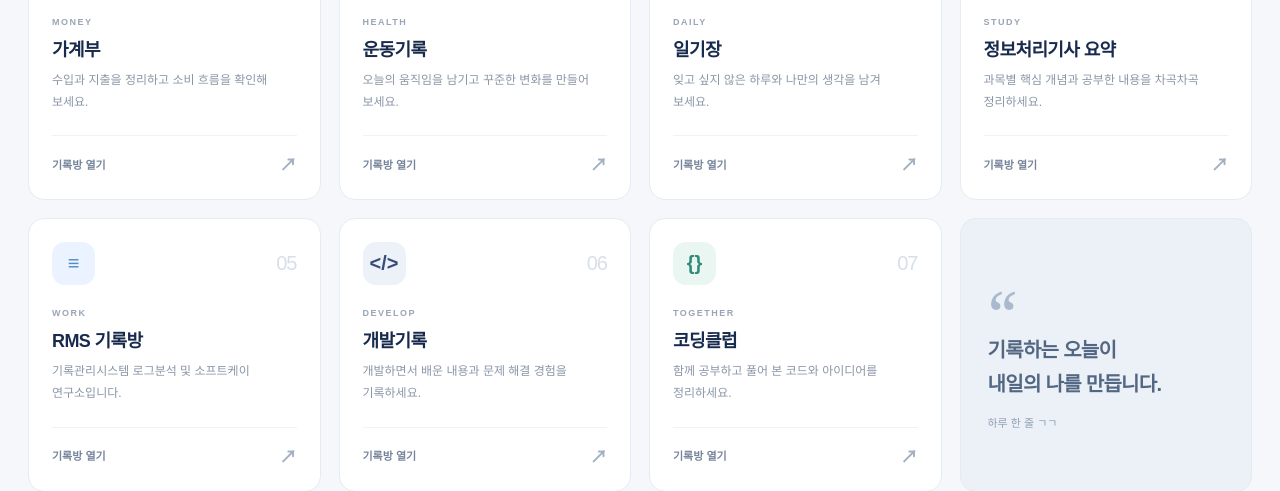
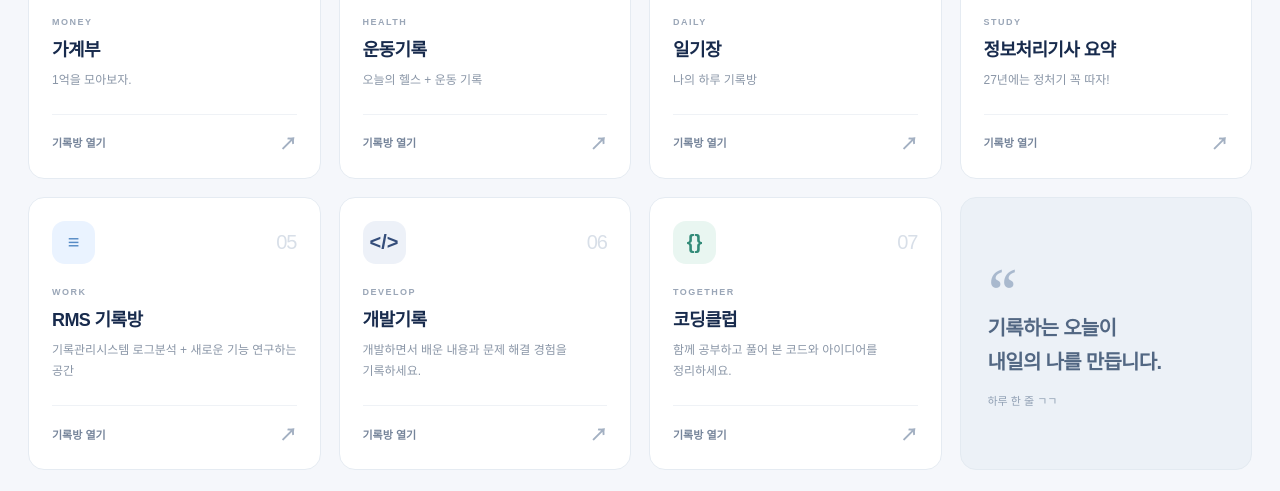
Before and after one commit to tuy112/jay-record-room, a Next.js app: page / in a window 1280 px wide. Shown: the part 310-801 px from the top of the page. Built offline with nearby package versions, Linux system fonts and the light colour scheme; no server answers.

Commit message:
fix : 대시보드 버튼 텍스트 수정

```diff
--- a/src/app/Homepage.tsx
+++ b/src/app/Homepage.tsx
@@ -17,7 +17,7 @@ const rooms = [
       {
             number: '01',
             title: '가계부',
-            description: '수입과 지출을 정리하고 소비 흐름을 확인해 보세요.',
+            description: '1억을 모아보자.',
             href: '/record-room?tab=account',
             category: 'MONEY',
             symbol: '₩',
@@ -26,7 +26,7 @@ const rooms = [
       {
             number: '02',
             title: '운동기록',
-            description: '오늘의 움직임을 남기고 꾸준한 변화를 만들어 보세요.',
+            description: '오늘의 헬스 + 운동 기록',
             href: '/record-room?tab=exercise',
             category: 'HEALTH',
             symbol: '↗',
@@ -35,7 +35,7 @@ const rooms = [
       {
             number: '03',
             title: '일기장',
-            description: '잊고 싶지 않은 하루와 나만의 생각을 남겨 보세요.',
+            description: '나의 하루 기록방',
             href: '/diary',
             category: 'DAILY',
             symbol: '✎',
@@ -44,7 +44,7 @@ const rooms = [
       {
             number: '04',
             title: '정보처리기사 요약',
-            description: '과목별 핵심 개념과 공부한 내용을 차곡차곡 정리하세요.',
+            description: '27년에는 정처기 꼭 따자!',
             href: '/eip-study',
             category: 'STUDY',
             symbol: 'Aa',
@@ -53,7 +53,7 @@ const rooms = [
       {
             number: '05',
             title: 'RMS 기록방',
-            description: '기록관리시스템 로그분석 및 소프트케이 연구소입니다.',
+            description: '기록관리시스템 로그분석 + 새로운 기능 연구하는 공간',
             href: '/rms',
             category: 'WORK',
             symbol: '≡',
--- a/src/app/page.tsx
+++ b/src/app/page.tsx
@@ -2,7 +2,6 @@ import { cookies } from 'next/headers';
 import HomePage from './Homepage';
 
 export default async function Page() {
-
       const cookieStore = await cookies();
       const userRole = cookieStore.get('jstory_role')?.value;
 
```
